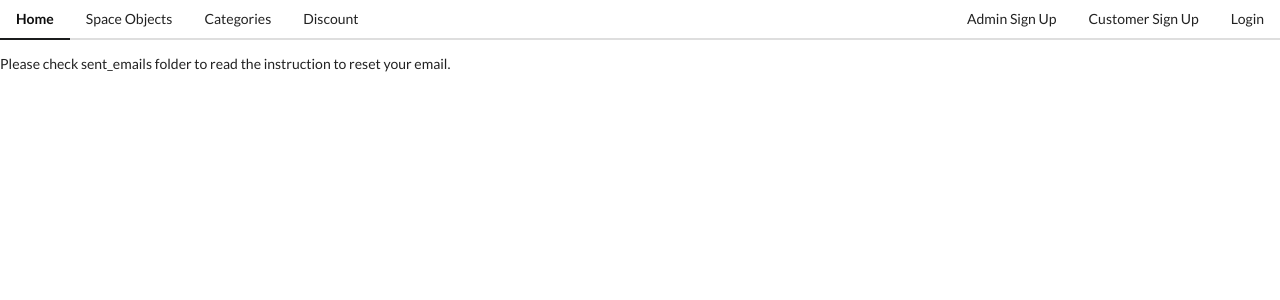
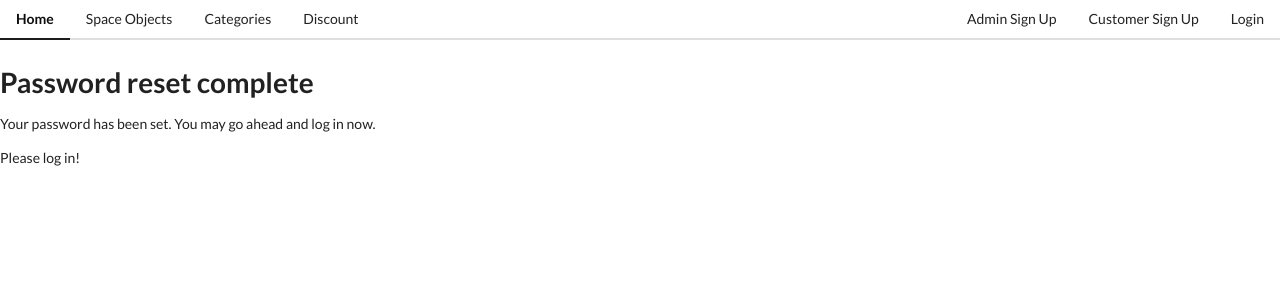
Before and after one commit to vBoBv/cosmosring, a Django app: page /password_reset/done/ in a window 1280 px wide. Shown: the top 300 px of the page. Run offline with Django 3.2, Linux system fonts and the light colour scheme; parts of the project's set-up code (start-up, migrations or seed data) failed here and were passed over.

Commit message:
modified password_reset_done template

```diff
--- a/Assignment/iscg7420-Assignment1/spaceout/ecommerce_app/templates/ecommerce_app/password_reset_done.html
+++ b/Assignment/iscg7420-Assignment1/spaceout/ecommerce_app/templates/ecommerce_app/password_reset_done.html
@@ -1,5 +1,7 @@
 {% extends "ecommerce_app/base.html" %}
 
 {% block content %}
-    <p>Please check sent_emails folder to read the instruction to reset your email.</p>
+    <h1>Password reset complete</h1>
+    <p>Your password has been set. You may go ahead and log in now.</p>
+    <p>Please log in!</p>
 {% endblock %}
```
